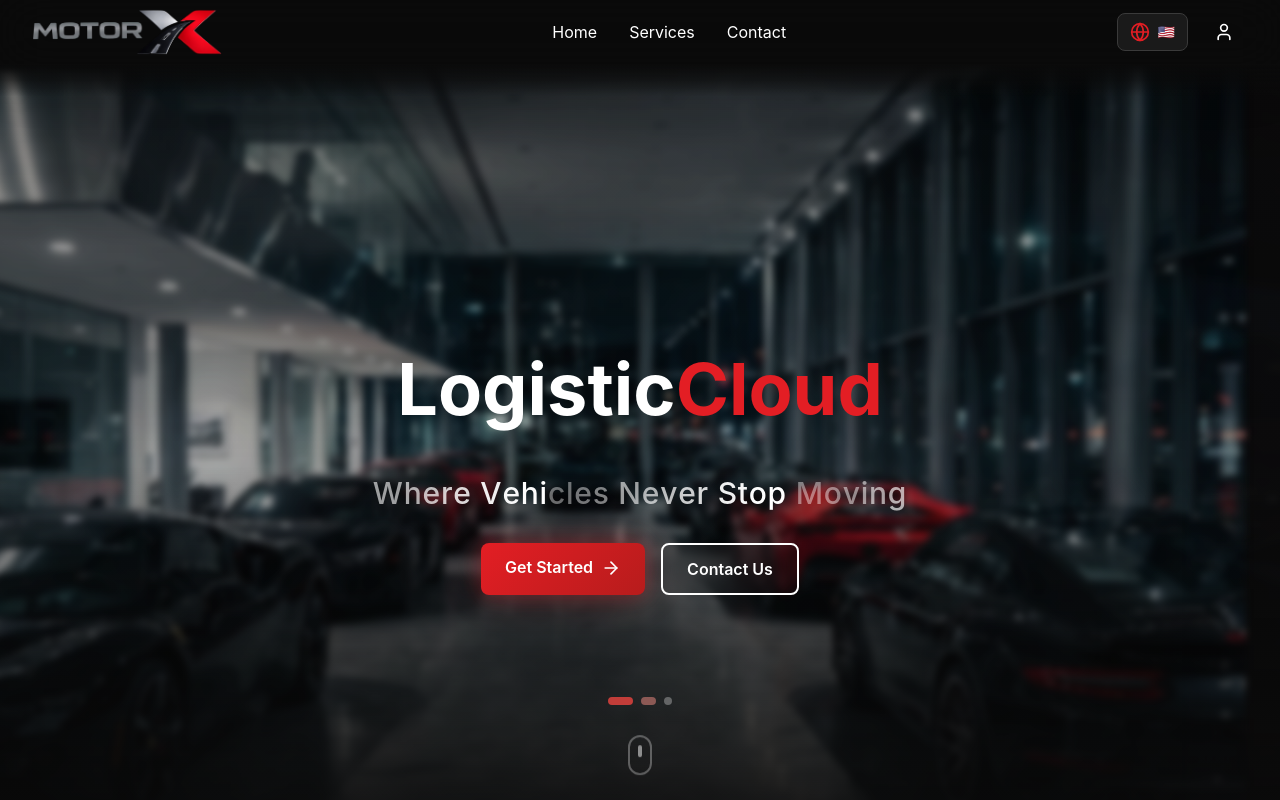
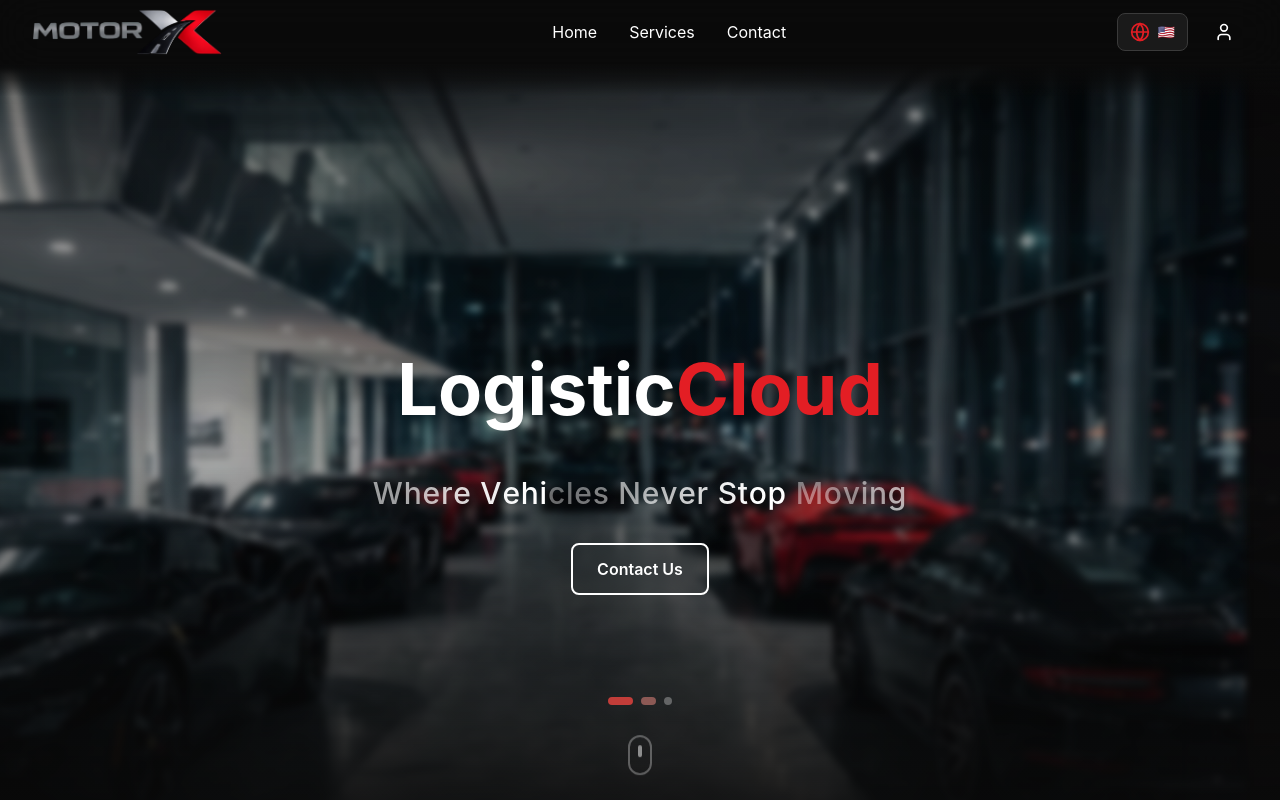
Before and after one commit to rhectoroc/motorx, a React (Vite) app: page / in a window 1280 px wide. Shown: the top 800 px of the page. Built offline with nearby package versions, Linux system fonts and the light colour scheme.

Commit message:
Fix favicon

```diff
--- a/index.html
+++ b/index.html
@@ -3,7 +3,7 @@
 
 <head>
   <meta charset="UTF-8" />
-  <link rel="icon" type="image/png" href="/favicon-v2.png" />
+  <link rel="icon" type="image/png" href="/favicon.png" />
   <script src="/config.js"></script>
   <meta name="viewport" content="width=device-width, initial-scale=1.0" />
   <meta name="description" content="MotorX - International Logistics & Auction Access" />
--- a/src/pages/Home.jsx
+++ b/src/pages/Home.jsx
@@ -243,10 +243,7 @@ function Home() {
                         ))}
                     </p>
                     <div className="hero-cta flex flex-col sm:flex-row gap-4 justify-center">
-                        <Link to="/subscription" className="btn-primary">
-                            {t('common.getStarted')}
-                            <ArrowRight className="inline-block ml-2 w-5 h-5 rtl:rotate-180" />
-                        </Link>
+
                         <Link to="/contact" className="btn-secondary">
                             {t('common.contactUs')}
                         </Link>
```
Also changed, not shown: public/favicon.png (renamed from public/favicon-v2.png).
